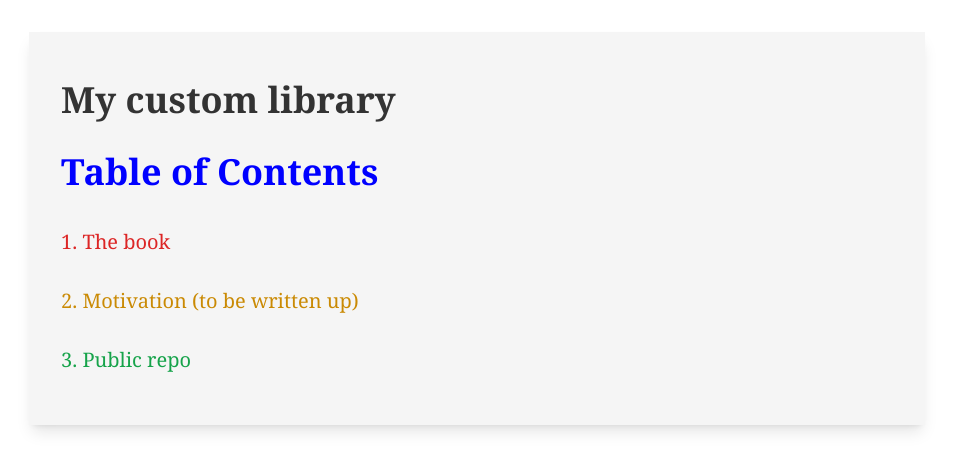
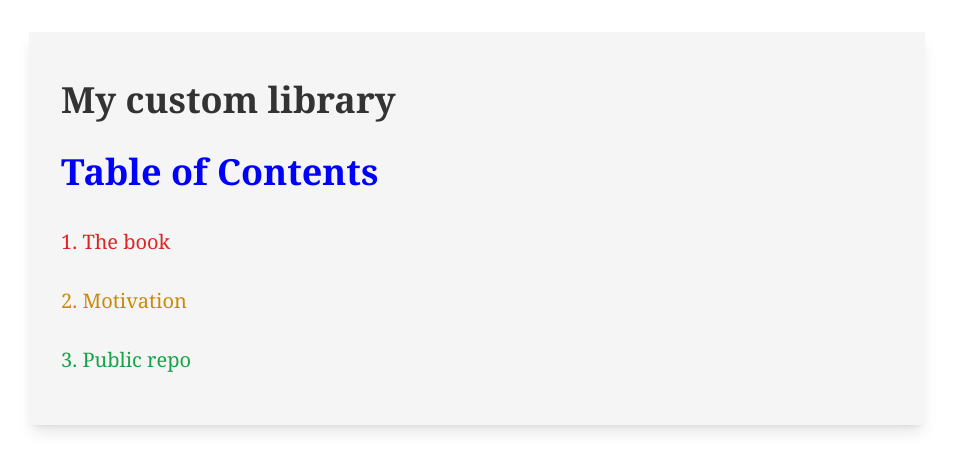
Before and after one commit to 3willows/leviathan, a Next.js app: page / in a window 1280 px wide. Shown: the top 470 px of the page, without its empty margins (163-1116 px from the left). Built offline with nearby package versions, Linux system fonts and the light colour scheme.

Commit message:
Add link

```diff
--- a/app/page.tsx
+++ b/app/page.tsx
@@ -8,8 +8,8 @@ export default function Page() {
       <ul className="list-decimal list-inside space-y-6">
         <li className="text-red-600">
           <Link href={`/hobbes`}> The book </Link></li>
-          <li className="text-yellow-600">
-         Motivation (to be written up) </li>
+          <li className="text-yellow-600"> <a href="https://3willows.github.io/2024-07-29-learn-next.js-leviathan/" rel="noopener noreferrer" >Motivation</a>
+           </li>
          <li className="text-green-600"><a href="https://github.com/3willows/leviathan">Public repo</a></li>
       </ul>
     </div>
```
